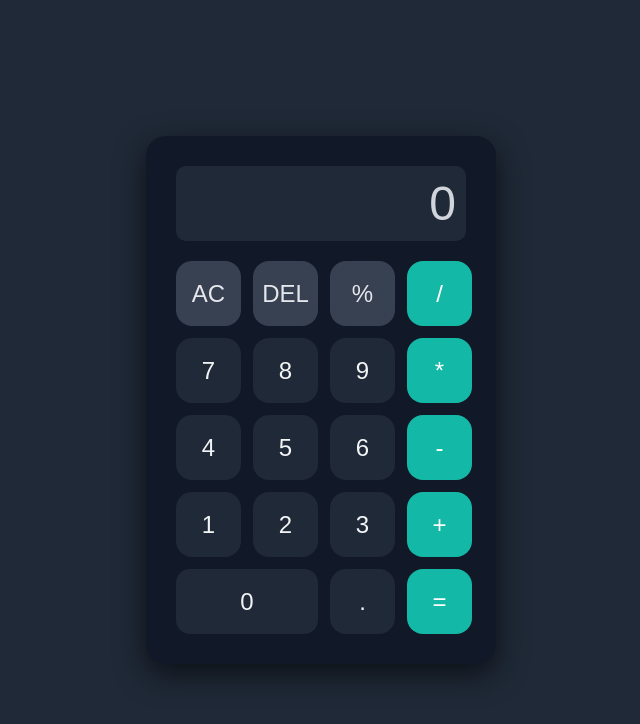
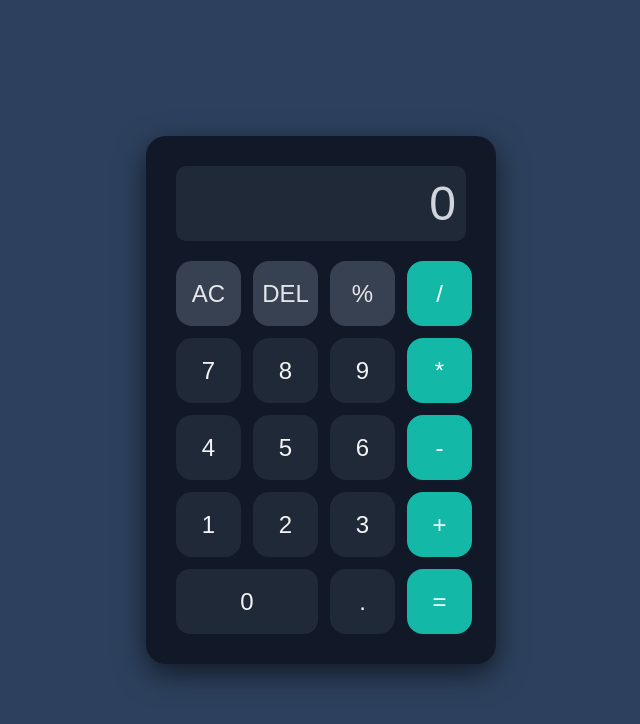
Before and after one commit to Pranita-Redekar/Calculator-UI, a plain HTML site: page index.html in a window 1280 px wide. Shown: the whole page, without its empty margins (319-959 px from the left). Drawn offline with Linux system fonts and the light colour scheme.

Commit message:
Code updated in style.css file

```diff
--- a/style.css
+++ b/style.css
@@ -6,7 +6,7 @@
 }
 
 body {
-  background-color: #1f2937; /* Gray-800 */
+  background-color: #2d415e; /* Gray-800 */
   min-height: 100vh;
   display: flex;
   align-items: center;
```
